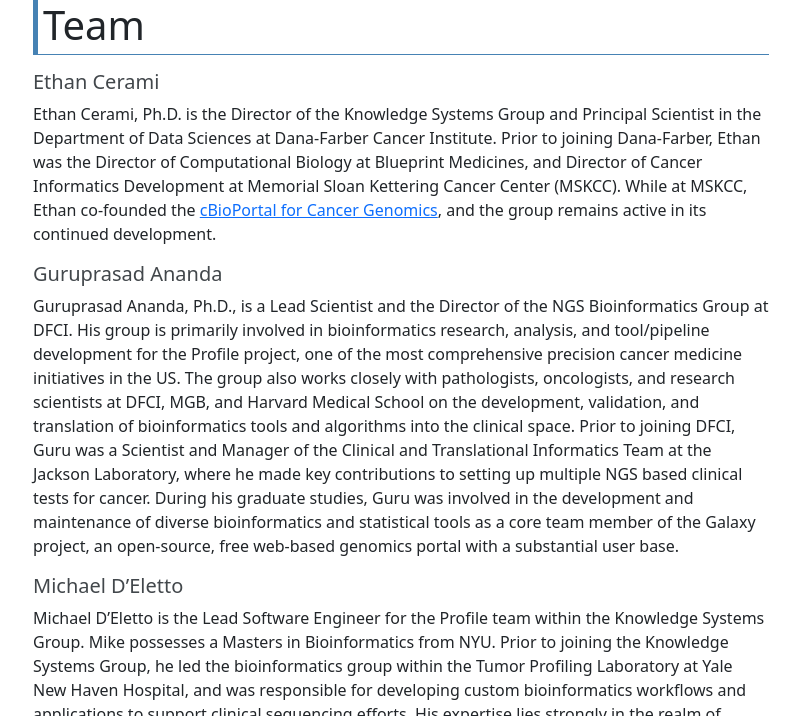
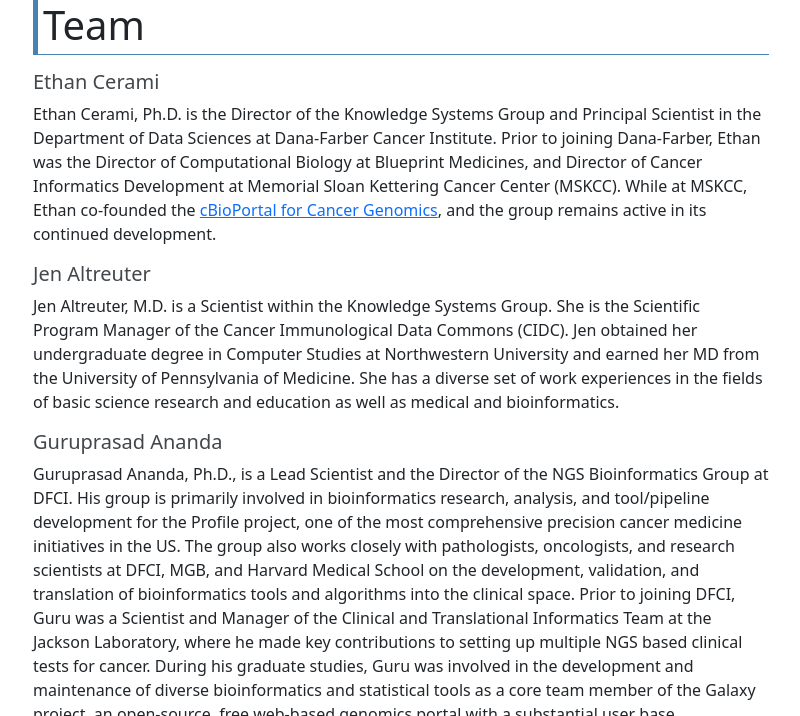
Before and after one commit to dfci/ksg_web, a Jekyll site: the page built from _pages/team.markdown, in a window 1280 px wide and 900 px high, cut to the strip 184-900 px from the top of the window. Shown: the whole strip, without its empty margins (49-849 px from the left). Built offline with Jekyll 4.4.1, drawn with Linux system fonts in a browser that asks for light colours.

Commit message:
Added Jen

```diff
--- a/_pages/team.markdown
+++ b/_pages/team.markdown
@@ -6,6 +6,9 @@ permalink: /team/
 
 ## Ethan Cerami
 Ethan Cerami, Ph.D. is the Director of the Knowledge Systems Group and Principal Scientist in the Department of Data Sciences at Dana-Farber Cancer Institute. Prior to joining Dana-Farber, Ethan was the Director of Computational Biology at Blueprint Medicines, and Director of Cancer Informatics Development at Memorial Sloan Kettering Cancer Center (MSKCC).  While at MSKCC, Ethan co-founded the <a href="http://cbioportal.org">cBioPortal for Cancer Genomics</a>, and the group remains active in its continued development.
+
+## Jen Altreuter
+Jen Altreuter, M.D. is a Scientist within the Knowledge Systems Group.  She is the Scientific Program Manager of the Cancer Immunological Data Commons (CIDC).  Jen obtained her undergraduate degree in Computer Studies at Northwestern University and earned her MD from the University of Pennsylvania of Medicine.  She has a diverse set of work experiences in the fields of basic science research and education as well as medical and bioinformatics.
 
 ## Guruprasad Ananda
 Guruprasad Ananda, Ph.D., is a Lead Scientist and the Director of the NGS Bioinformatics Group at DFCI. His group is primarily involved in bioinformatics research, analysis, and tool/pipeline development for the Profile project, one of the most comprehensive precision cancer medicine initiatives in the US. The group also works closely with pathologists, oncologists, and research scientists at DFCI, MGB, and Harvard Medical School on the development, validation, and translation of bioinformatics tools and algorithms into the clinical space. Prior to joining DFCI, Guru was a Scientist and Manager of the Clinical and Translational Informatics Team at the Jackson Laboratory, where he made key contributions to setting up multiple NGS based clinical tests for cancer. During his graduate studies, Guru was involved in the development and maintenance of diverse bioinformatics and statistical tools as a core team member of the Galaxy project, an open-source, free web-based genomics portal with a substantial user base.
```
